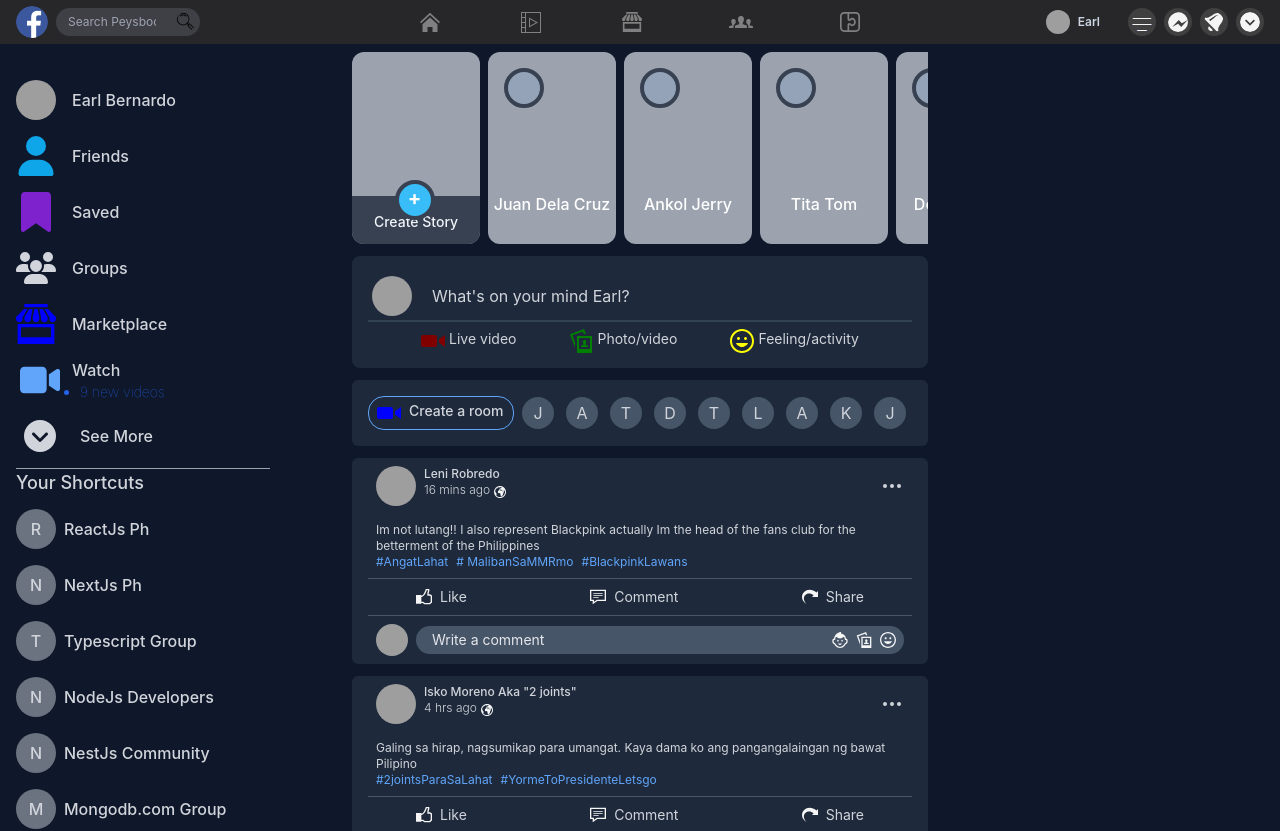
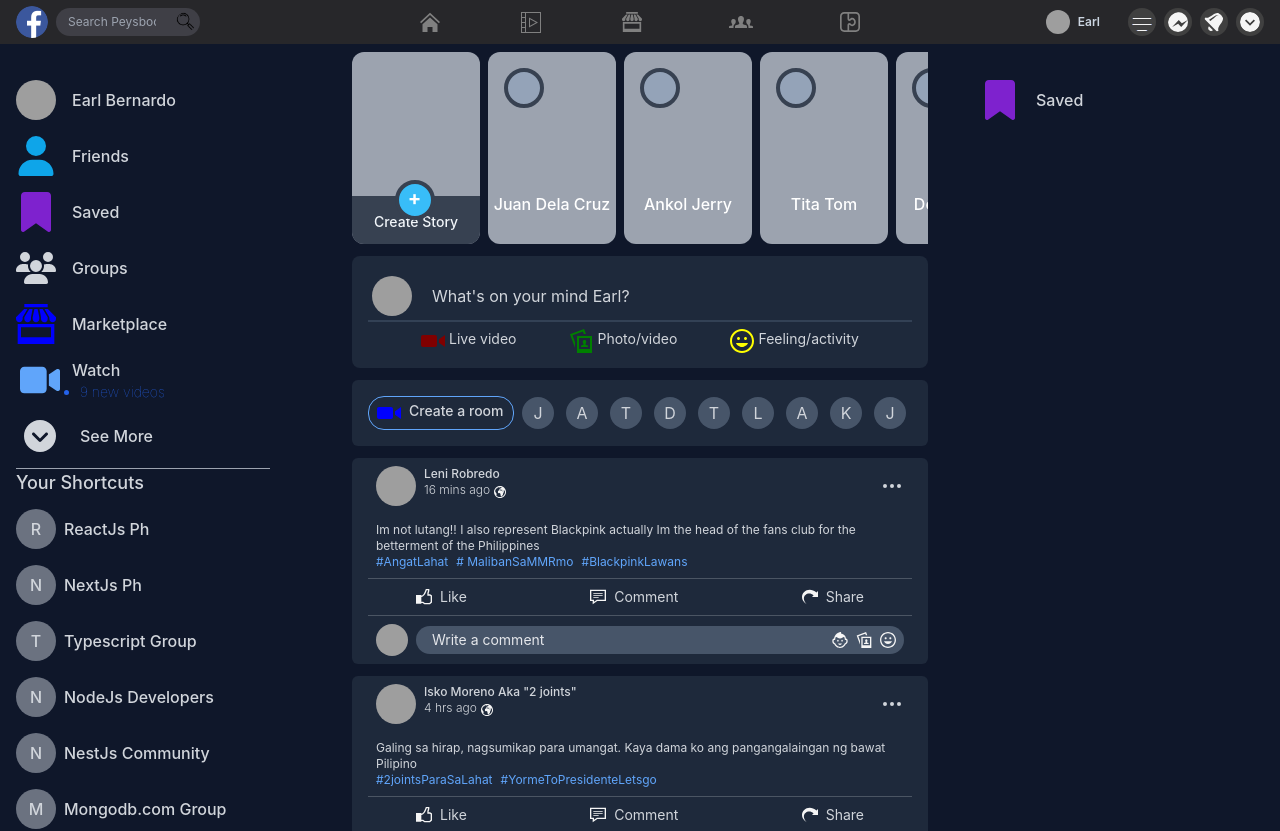
Before and after one commit to earlchristianb/peysbookrecreate, a React (Create React App) app: page / in a window 1280 px wide. Shown: the top 831 px of the page. Built offline with nearby package versions, Linux system fonts and the light colour scheme; grey boxes are pictures that could not be loaded.

Commit message:
CI npm run build

```diff
--- a/package.json
+++ b/package.json
@@ -17,7 +17,7 @@
 	},
 	"scripts": {
 		"start": "react-scripts start",
-    "build": "react-scripts build",
+		"build": "CI= npm run build",
 		"test": "react-scripts test",
 		"eject": "react-scripts eject"
 	},
--- a/src/components/Timeline.jsx
+++ b/src/components/Timeline.jsx
@@ -4,13 +4,27 @@ import React from "react";
 import { FontAwesomeIcon } from "@fortawesome/react-fontawesome";
 import TimelineMiddleComponents from "./TimelineMiniComponents/TimelineMiddleComponent";
 import RightTimelineMainComponent from "./TimelineMiniComponents/RightTimelineMainComponent";
-
+import { faBookmark } from "@fortawesome/free-solid-svg-icons";
 const Timeline = () => {
 	return (
 		<div className='w-full flex bg-slate-900 h-auto pb-5 '>
 			<RightTimelineMainComponent />
 			<TimelineMiddleComponents />
-			<div className='sticky md:w-2/5 lg:w-3/12 h-screen hidden md:block'></div>
+			<section className='sticky top-0 left-0 w-3/12 h-screen overflow-y-scroll scrollbar scrollbar-thin scrollbar-thumb-slate-600 scrollbar-track-gray-400 hidden lg:block '>
+				<div className='flex flex-col items-start justify-center px-4 mt-4 space-y-2 text-gray-300 font-medium divide-y divide-gray-400 '>
+					<div className='space-y-2 mt-4'>
+						<section className='flex items-center space-x-2'>
+							<div className='flex w-12 h-12 justify-start items-center'>
+								<FontAwesomeIcon
+									icon={faBookmark}
+									className='h-10 w-10 text-purple-700'
+								/>
+							</div>
+							<p>Saved</p>
+						</section>
+					</div>
+				</div>
+			</section>
 		</div>
 	);
 };
```
Lines whose indentation alone changed are shown as unchanged.
